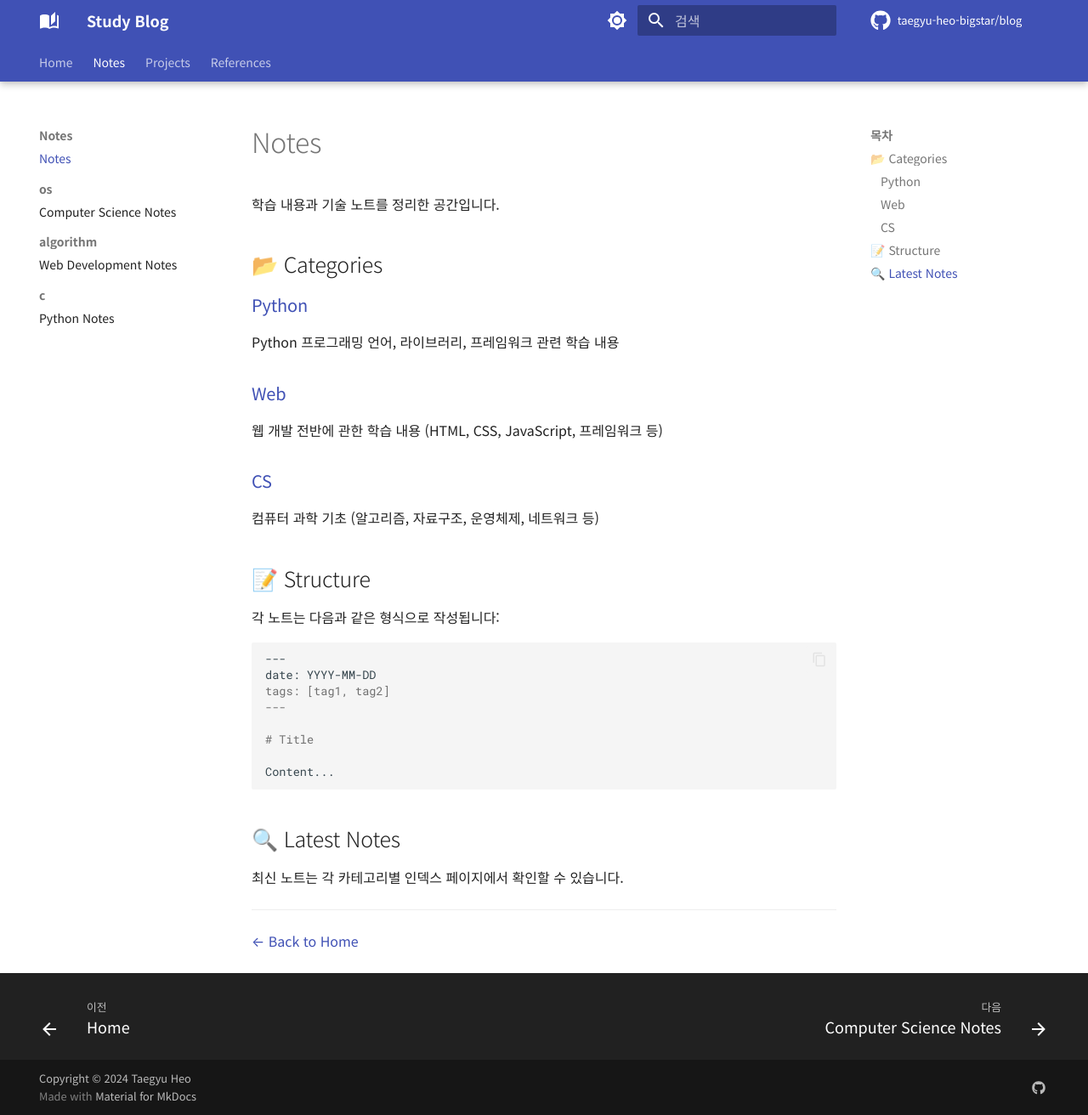
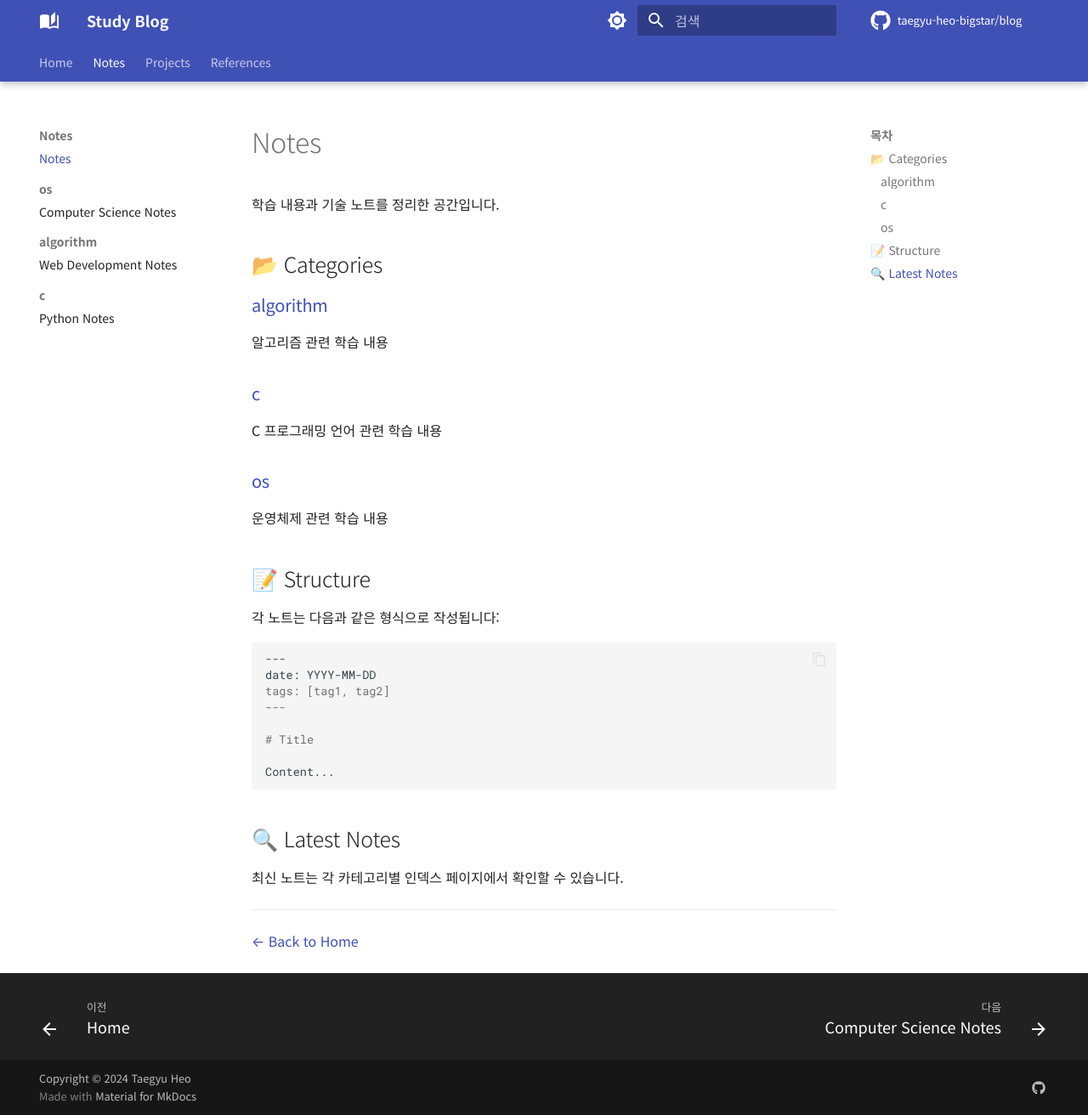
Before and after one commit to taegyu-heo-bigstar/blog, an MkDocs documentation site: the page built from docs/notes/index.md, in a window 1280 px wide and 1312 px high. Shown: the whole window at 85% size. Built offline with MkDocs 1.6.1 and Material for MkDocs 9.7.7, drawn with Linux system fonts in a browser that asks for light colours; comment, search, counter and statistics services are not loaded.

Commit message:
Merge commit '6547e46c35c0025eb1a959a905fecd3626aa407e'

```diff
--- a/docs/notes/index.md
+++ b/docs/notes/index.md
@@ -4,14 +4,14 @@
 
 ## 📂 Categories
 
-### [Python](/notes/python/)
-Python 프로그래밍 언어, 라이브러리, 프레임워크 관련 학습 내용
+### [algorithm](/notes/algorithm/)
+알고리즘 관련 학습 내용
 
-### [Web](/notes/web/)
-웹 개발 전반에 관한 학습 내용 (HTML, CSS, JavaScript, 프레임워크 등)
+### [c](/notes/c/)
+C 프로그래밍 언어 관련 학습 내용
 
-### [CS](/notes/cs/)
-컴퓨터 과학 기초 (알고리즘, 자료구조, 운영체제, 네트워크 등)
+### [os](/notes/os/)
+운영체제 관련 학습 내용
 
 ## 📝 Structure
 
```
